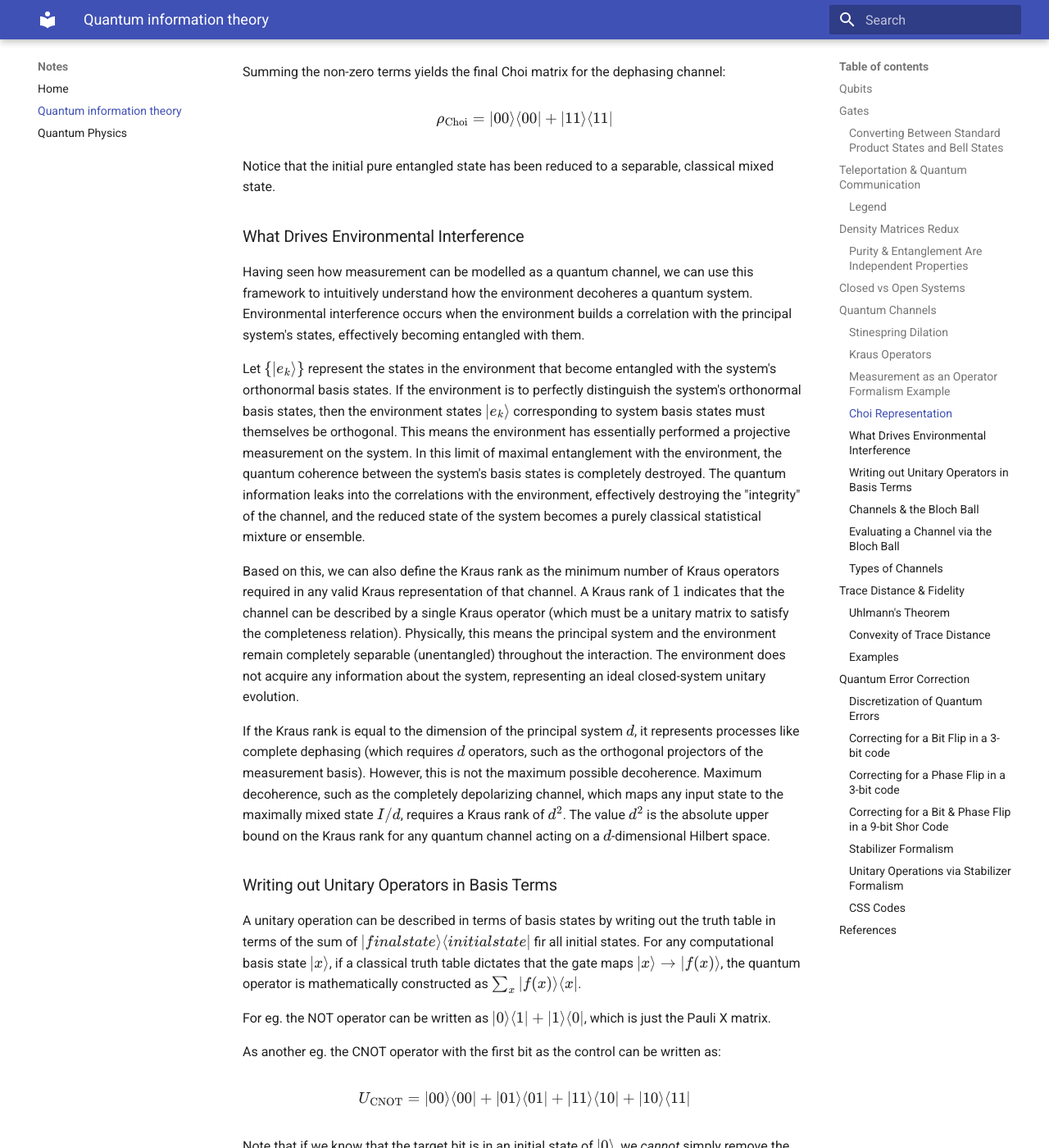
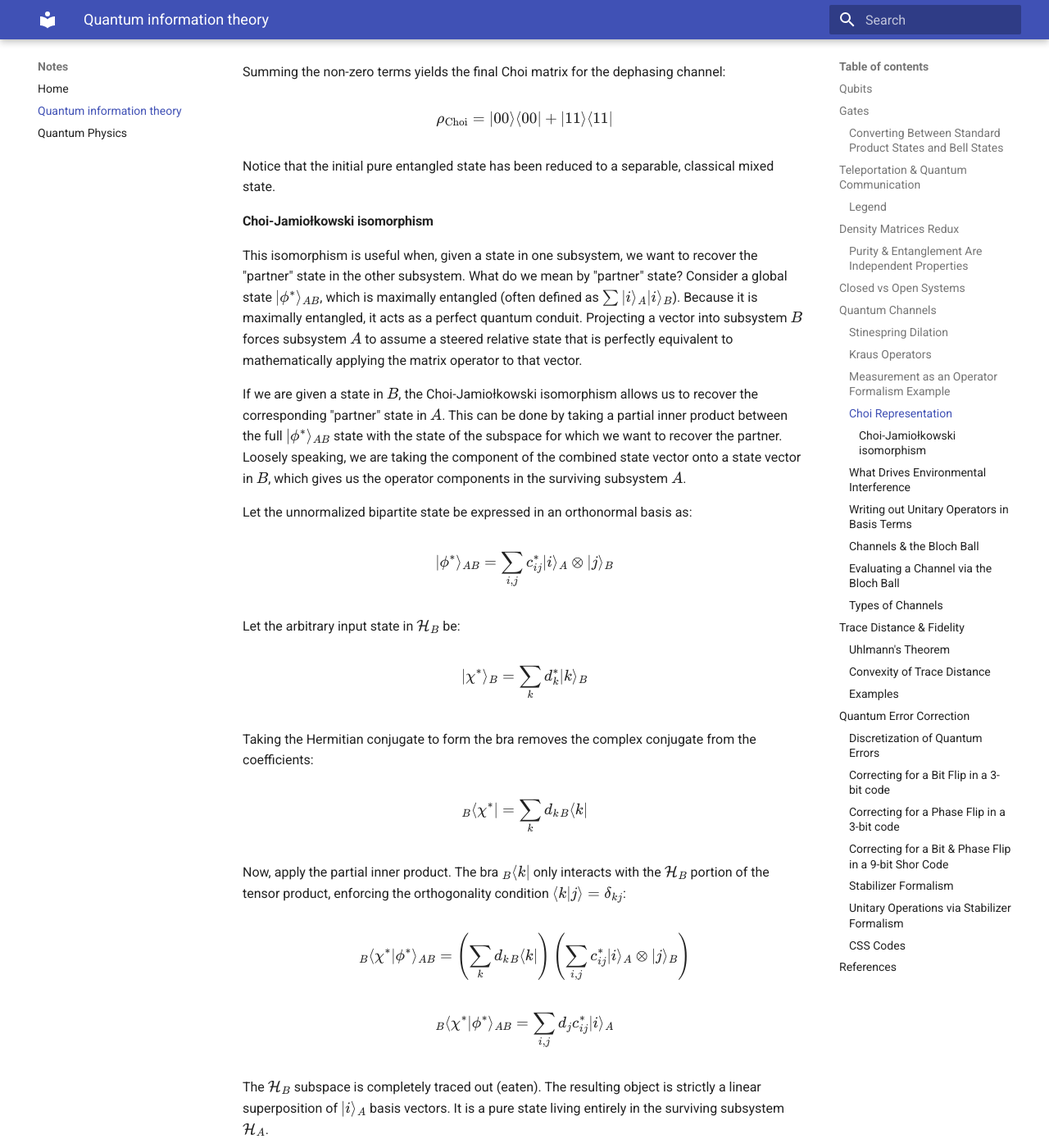
Before and after one commit to regstuff/notes, an MkDocs documentation site: the page built from docs/quantum_information_theory.md, in a window 1280 px wide and 1400 px high, scrolled down 17051 px. Shown: the whole window at 82% size. Built offline with MkDocs 1.6.1 and Material for MkDocs 9.7.7, drawn with Linux system fonts in a browser that asks for light colours.

Commit message:
Update quantum_information_theory.md

```diff
--- a/docs/quantum_information_theory.md
+++ b/docs/quantum_information_theory.md
@@ -431,6 +431,32 @@ Summing the non-zero terms yields the final Choi matrix for the dephasing channe
 $$\rho_{\text{Choi}} = \vert{}00\rangle\langle00\vert{} + \vert{}11\rangle\langle11\vert{}$$
 
 Notice that the initial pure entangled state has been reduced to a separable, classical mixed state.
+
+#### Choi-Jamiołkowski isomorphism
+
+This isomorphism is useful when, given a state in one subsystem, we want to recover the "partner" state in the other subsystem. What do we mean by "partner" state? Consider a global state $\vert{}\phi^*\rangle_{AB}$, which is maximally entangled (often defined as $\sum\vert{}i\rangle_A\vert{}i\rangle_B$). Because it is maximally entangled, it acts as a perfect quantum conduit. Projecting a vector into subsystem $B$ forces subsystem $A$ to assume a steered relative state that is perfectly equivalent to mathematically applying the matrix operator to that vector.
+
+If we are given a state in $B$, the Choi-Jamiołkowski isomorphism allows us to recover the corresponding "partner" state in $A$. This can be done by taking a partial inner product between the full $\vert{}\phi^*\rangle_{AB}$ state with the state of the subspace for which we want to recover the partner. Loosely speaking, we are taking the component of the combined state vector onto a state vector in $B$, which gives us the operator components in the surviving subsystem $A$.
+
+Let the unnormalized bipartite state be expressed in an orthonormal basis as:
+
+$$\vert{}\phi^*\rangle_{AB}=\sum_{i,j}c_{ij}^*\vert{}i\rangle_A\otimes\vert{}j\rangle_B$$
+
+Let the arbitrary input state in $\mathcal{H}_B$ be:
+
+$$\vert{}\chi^*\rangle_B=\sum_kd_k^*\vert{}k\rangle_B$$
+
+Taking the Hermitian conjugate to form the bra removes the complex conjugate from the coefficients:
+
+$$_B\langle\chi^*\vert{}=\sum_kd_k{_B}\langle k\vert{}$$
+
+Now, apply the partial inner product. The bra $_B\langle k\vert{}$ only interacts with the $\mathcal{H}_B$ portion of the tensor product, enforcing the orthogonality condition $\langle k\vert{}j\rangle=\delta_{kj}$:
+
+$$_B\langle\chi^*\vert{}\phi^*\rangle_{AB}=\left(\sum_kd_k{_B}\langle k\vert{}\right)\left(\sum_{i,j}c_{ij}^*\vert{}i\rangle_A\otimes\vert{}j\rangle_B\right)$$
+
+$$_B\langle\chi^*\vert{}\phi^*\rangle_{AB}=\sum_{i,j}d_jc_{ij}^*\vert{}i\rangle_A$$
+
+The $\mathcal{H}_B$ subspace is completely traced out (eaten). The resulting object is strictly a linear superposition of $\vert{}i\rangle_A$ basis vectors. It is a pure state living entirely in the surviving subsystem $\mathcal{H}_A$.
 
 ### What Drives Environmental Interference
 
```
